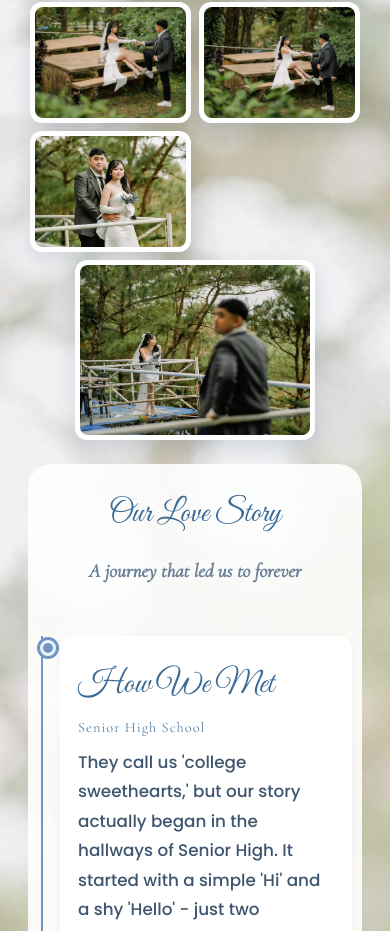
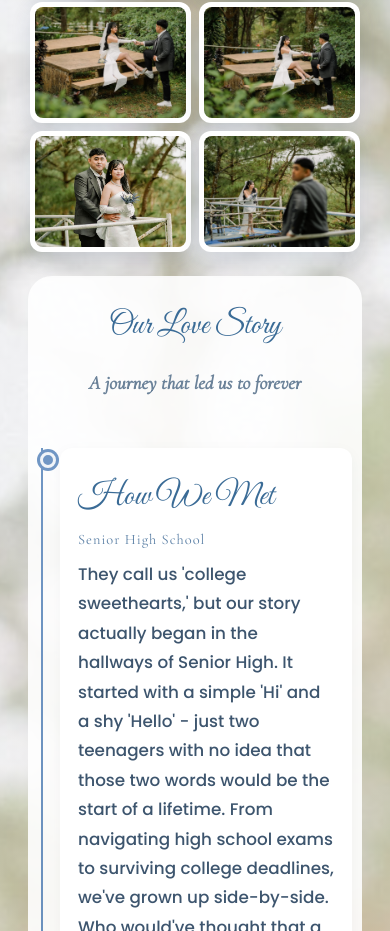
Before and after one commit to H1karuuu/RSVP-Wedding-Website, a Vue app in the folder frontend/: page /home in a window 390 px wide. Shown: the part 2273-3204 px from the top of the page. Built offline with nearby package versions, Linux system fonts and the light colour scheme; no server answers.

Commit message:
feat: simplify story side photo styling by removing last-centered class

```diff
--- a/frontend/src/views/MainPage.vue
+++ b/frontend/src/views/MainPage.vue
@@ -87,7 +87,7 @@
               class="story-side-photo"
               v-for="(photo, index) in storySidePhotosLeft"
               :key="photo.src + index"
-              :class="[photo.className, { 'story-last-centered': photo.src.includes('prenup-16') }]"
+              :class="photo.className"
               role="button"
               tabindex="0"
               @click="openStoryLightbox(photo.src)"
@@ -127,7 +127,7 @@
               class="story-side-photo"
               v-for="(photo, index) in storySidePhotosRight"
               :key="photo.src + index"
-              :class="[photo.className, { 'story-last-centered': photo.src.includes('prenup-16') }]"
+              :class="photo.className"
               role="button"
               tabindex="0"
               @click="openStoryLightbox(photo.src)"
@@ -1223,12 +1223,6 @@ onUnmounted(() => {
   box-shadow: 0 8px 20px rgba(25, 56, 90, 0.14);
 }
 
-.story-side-photo.story-last-centered {
-  grid-column: 1 / -1;
-  justify-self: center;
-  width: min(240px, 100%);
-}
-
 .story-side-photo.story-photo-wide {
   aspect-ratio: 4 / 3;
 }
@@ -2083,11 +2077,6 @@ onUnmounted(() => {
     transform: none !important;
   }
   .story-side-photo.story-photo-wide { grid-column: auto; }
-  .story-side-photo.story-last-centered {
-    grid-column: 1 / -1;
-    justify-self: center;
-    width: min(260px, 100%);
-  }
   .story-side-photo.story-photo-tall { aspect-ratio: 4 / 3; }
   .story-side-photo img.story-prenup-15 { object-position: center 22%; }
   .gallery-grid { grid-template-columns: repeat(2, 1fr); width: min(520px, calc(100% - 24px)); gap: 10px; }
@@ -2123,11 +2112,6 @@ onUnmounted(() => {
   .timeline-dot { left: -20px; }
   .story-collage { grid-template-columns: repeat(2, minmax(0, 1fr)); gap: 8px; }
   .story-side-photo.story-photo-wide { grid-column: auto; }
-  .story-side-photo.story-last-centered {
-    grid-column: 1 / -1;
-    justify-self: center;
-    width: min(240px, 100%);
-  }
   .story-side-photo img.story-prenup-15 { object-position: center 26%; }
   .gallery-grid { gap: 8px; width: min(400px, calc(100% - 14px)); }
   .gallery-item img.gallery-prenup-6 { object-position: center 30%; }
```
